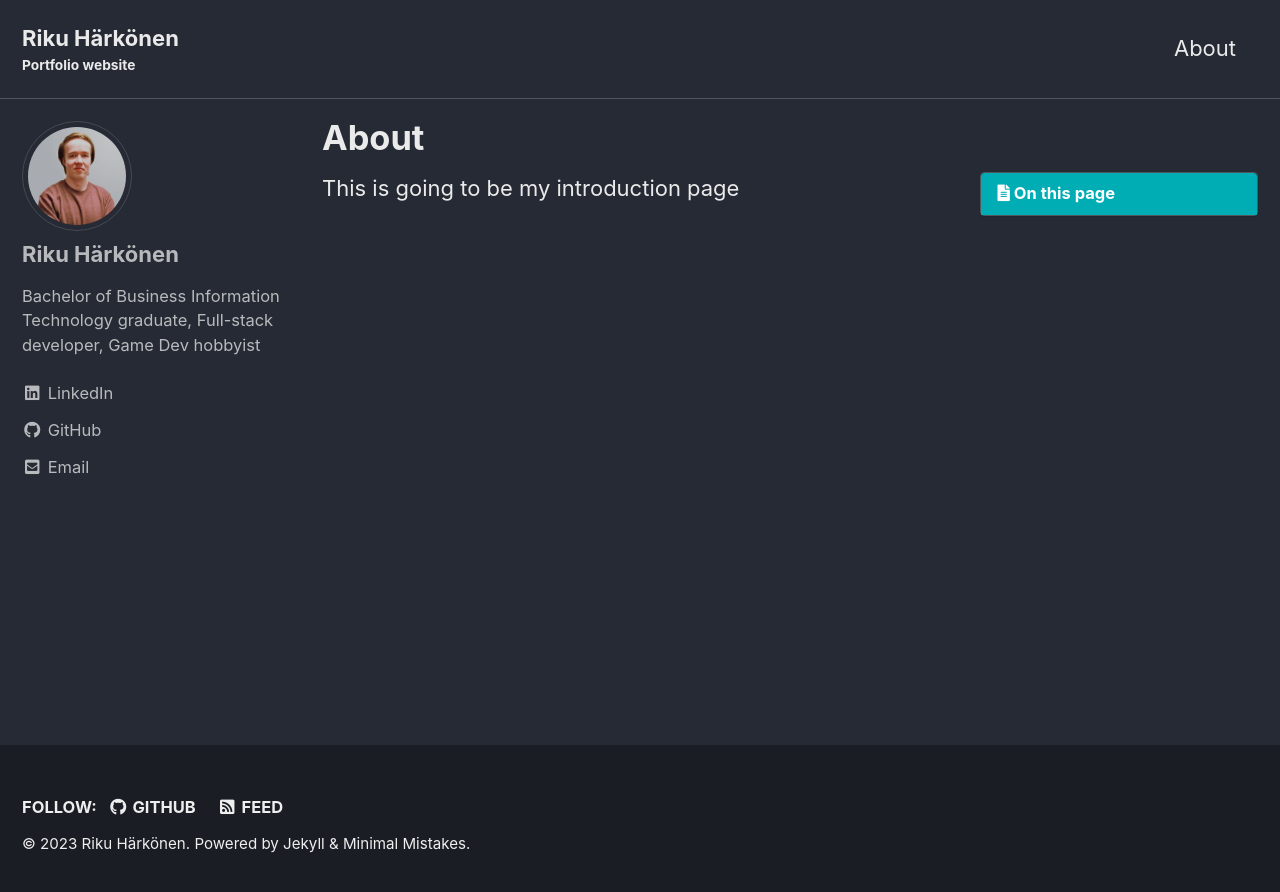
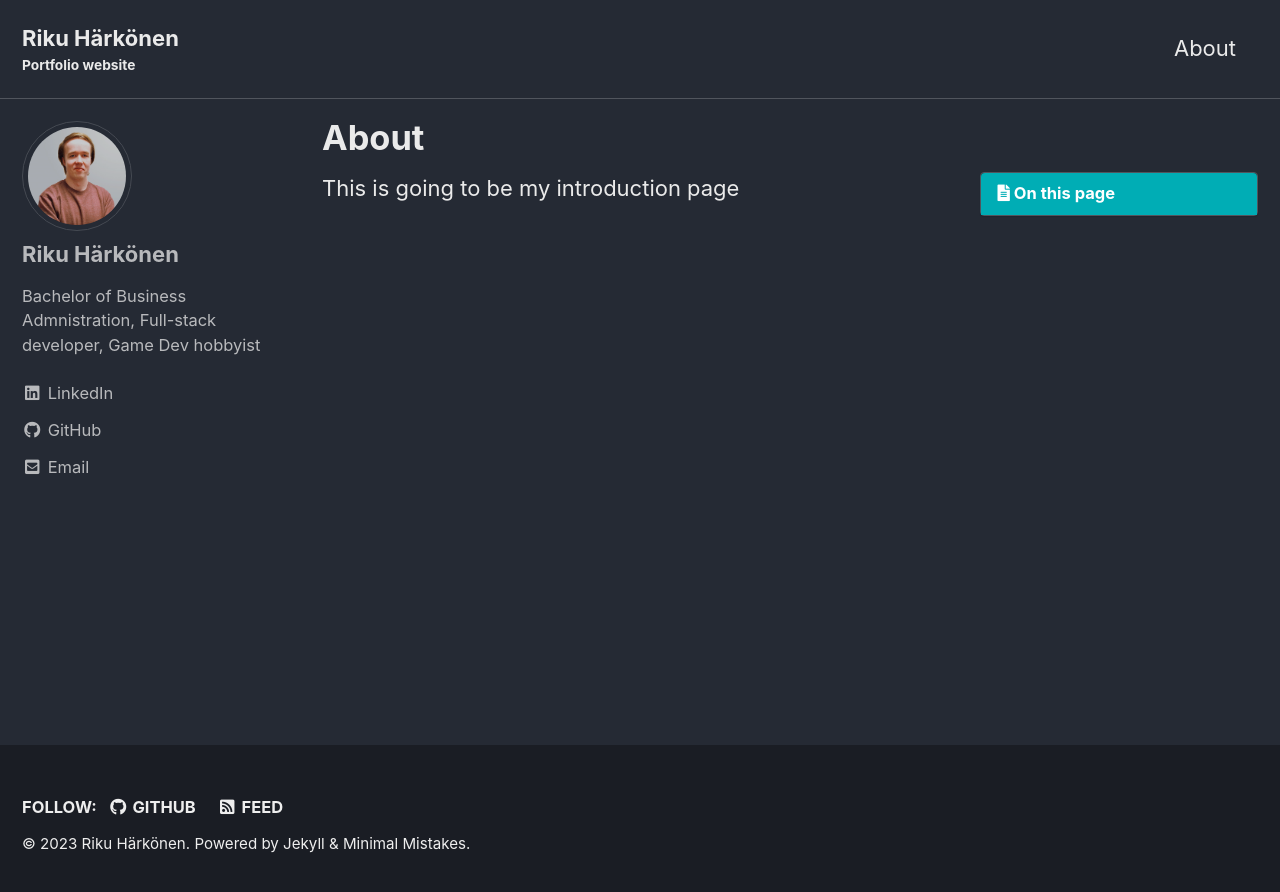
Before and after one commit to rikhurd/rikhurd.github.io, a Jekyll site: the page built from _pages/about.md, in a window 1280 px wide. Shown: the top 892 px of the page. Built offline with Jekyll 4.4.1, drawn with Linux system fonts in a browser that asks for light colours; cached includes are drawn as plain includes.

```diff
--- a/_config.yml
+++ b/_config.yml
@@ -106,7 +106,7 @@
 author:
   name             : "Riku Härkönen"
   avatar           : assets/images/profilePic.png
-  bio              : "Bachelor of Business Information Technology graduate, Full-stack developer, Game Dev hobbyist"
+  bio              : "Bachelor of Business Admnistration, Full-stack developer, Game Dev hobbyist"
   location         : #"Somewhere"
   email            : "riku.harkonen1@gmail.com"
   links:
```
